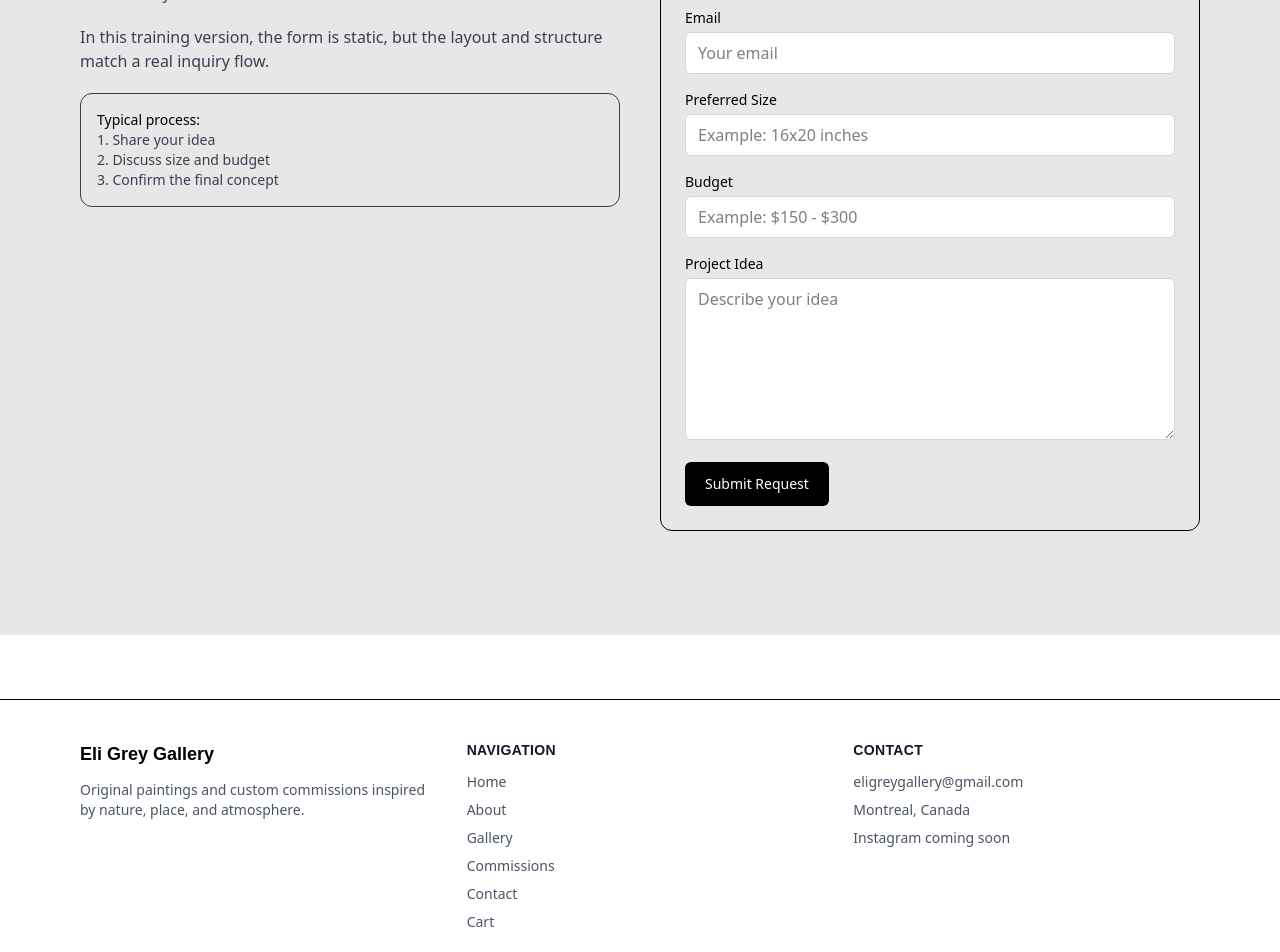
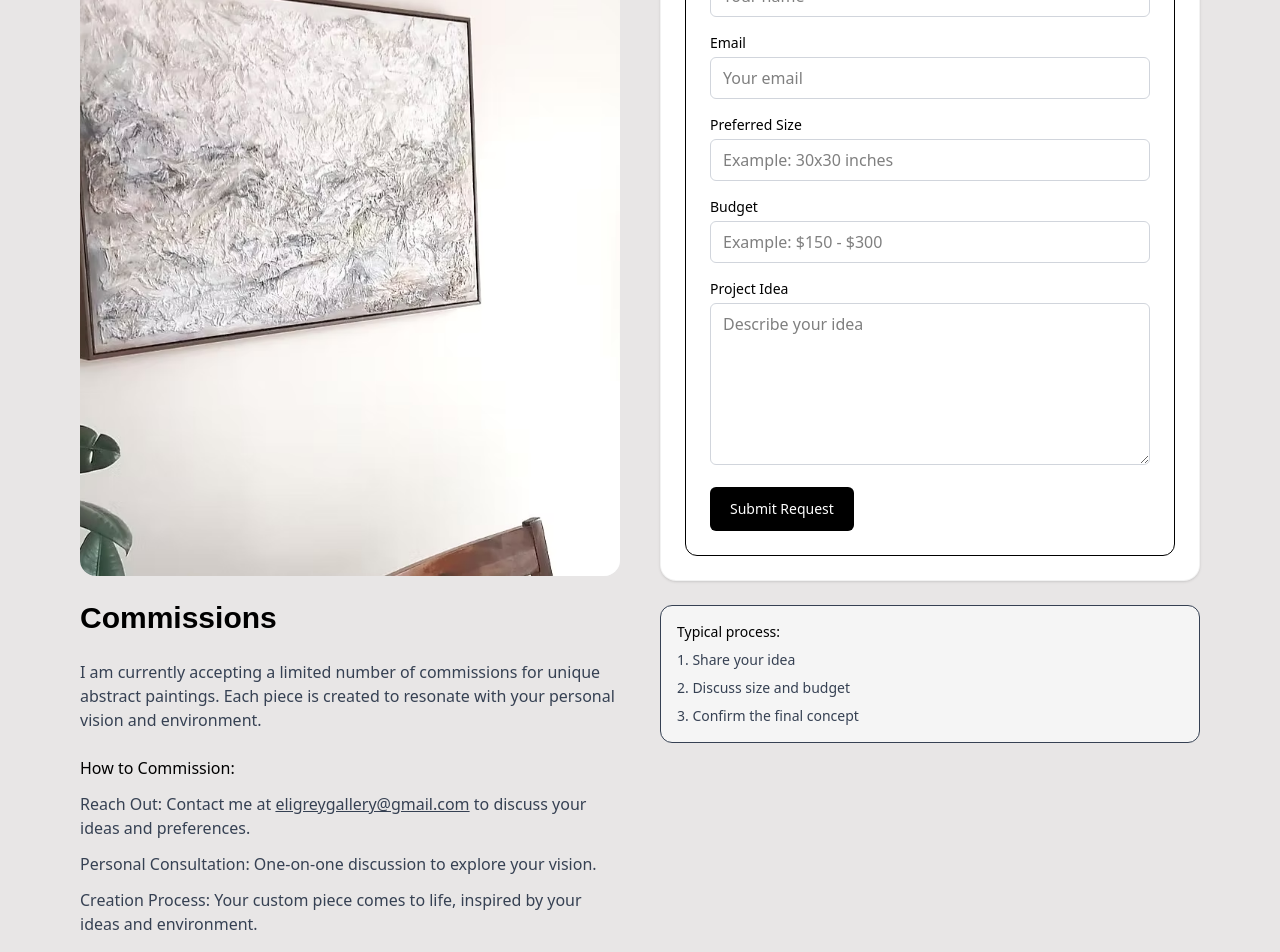
Before and after one commit to pavel-danelyuk/eligrey, a Next.js app: page /commissions in a window 1280 px wide. Shown: the part 200-1152 px from the top of the page. Built offline with nearby package versions, Linux system fonts and the light colour scheme; a web font is replaced by a local one.

Commit message:
Beta version 2.1 - frontend

```diff
--- a/src/app/commissions/page.jsx
+++ b/src/app/commissions/page.jsx
@@ -5,25 +5,77 @@ export default function CommissionsPage() {
   return (
     <PageContainer>
       <div className="grid gap-10 md:grid-cols-2">
-        <div className="space-y-5">
+        {/* LEFT COLUMN */}
+        <div className="space-y-6">
+          <div className="aspect-[4/5] overflow-hidden rounded-2xl bg-gray-100">
+            <img
+              src="/images/commissions.avif"
+              alt="Commission example artwork"
+              className="h-full w-full object-cover"
+            />
+          </div>
+
           <h1 className="text-3xl font-bold">Commissions</h1>
+
           <p className="text-gray-700">
-            Request a custom painting inspired by a place, mood, or idea that
-            matters to you.
+            I am currently accepting a limited number of commissions for unique
+            abstract paintings. Each piece is created to resonate with your
+            personal vision and environment.
           </p>
-          <p className="text-gray-700">
-            In this training version, the form is static, but the layout and
-            structure match a real inquiry flow.
-          </p>
-          <div className="rounded-xl border p-4 text-sm text-gray-700">
-            <p><span className="font-medium text-black">Typical process:</span></p>
+
+          <div className="space-y-3 text-gray-700">
+            <p className="font-medium text-black">How to Commission:</p>
+
+            <p>
+              <span className="font-medium">Reach Out:</span> Contact me at{" "}
+              <a
+                href="mailto:eligreygallery@gmail.com"
+                className="underline"
+              >
+                eligreygallery@gmail.com
+              </a>{" "}
+              to discuss your ideas and preferences.
+            </p>
+
+            <p>
+              <span className="font-medium">Personal Consultation:</span>{" "}
+              One-on-one discussion to explore your vision.
+            </p>
+
+            <p>
+              <span className="font-medium">Creation Process:</span> Your custom
+              piece comes to life, inspired by your ideas and environment.
+            </p>
+
+            <p>
+              Commissions can be any size starting at 30” x 30”. Projects are
+              priced by size and cost 20% more than available works.
+            </p>
+
+            <p>
+              A non-refundable 50% deposit is required, with the balance plus
+              shipping due upon completion.
+            </p>
+          </div>
+        </div>
+
+        {/* RIGHT COLUMN */}
+        <div className="space-y-6">
+          {/* Form Card */}
+          <div className="rounded-2xl bg-white p-6 shadow-sm border border-black/5">
+            <CommissionForm />
+          </div>
+
+          {/* Typical process moved here */}
+          <div className="space-y-2 rounded-xl border p-4 text-sm text-gray-700 bg-white/60">
+            <p>
+              <span className="font-medium text-black">Typical process:</span>
+            </p>
             <p>1. Share your idea</p>
             <p>2. Discuss size and budget</p>
             <p>3. Confirm the final concept</p>
           </div>
         </div>
-
-        <CommissionForm />
       </div>
     </PageContainer>
   );
--- a/src/components/forms/CommissionForm.jsx
+++ b/src/components/forms/CommissionForm.jsx
@@ -127,7 +127,7 @@ export default function CommissionForm() {
           <input
             type="text"
             name="preferredSize"
-            placeholder="Example: 16x20 inches"
+            placeholder="Example: 30x30 inches"
             value={formData.preferredSize}
             onChange={handleChange}
             className={`w-full rounded-md bg-white px-3 py-2 transition outline-none focus:ring-2 focus:ring-black/20 ${
```
Also changed, not shown: public/images/commissions.avif (added).
